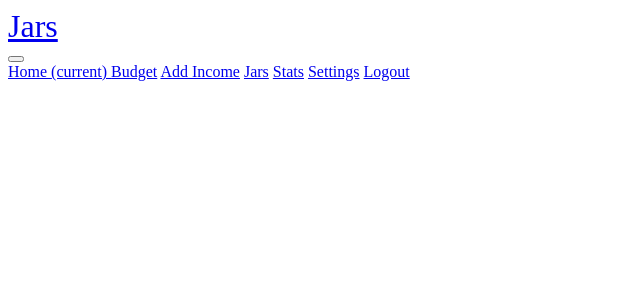
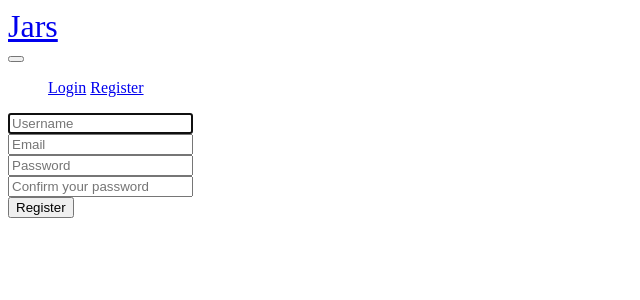
Before and after one commit to daisof06-git/Final-project-CS50, a Flask app: page /register in a window 1280 px wide. Shown: the top 300 px of the page, without its empty margins (0-640 px from the left). Run offline with Flask 3, Linux system fonts and the light colour scheme; some libraries are stand-ins or nearby versions.

Commit message:
layout and basic structures

```diff
--- a/app.py
+++ b/app.py
@@ -28,7 +28,7 @@ def after_request(response):
 @app.route("/")
 @login_required
 def index():
-    pass
+    return render_template("index.html")
 
 @app.route("/login", methods = ["GET", "POST"])
 def login():
@@ -73,6 +73,7 @@ def login():
 @app.route("/income", methods = ["GET", "POST"])
 @login_required
 def add_income():
+
     if request.method == "GET":
         return render_template("income.html")
 
@@ -132,3 +133,7 @@ def budget():
 def stats():
     if request.method == "GET":
         return render_template("stats.html")
+
+
+if __name__ == '__main__':
+    app.run(debug=True)
--- a/templates/layout.html
+++ b/templates/layout.html
@@ -17,18 +17,38 @@
             <button class="navbar-toggler" type="button" data-toggle="collapse" data-target="#navbarNavAltMarkup" aria-controls="navbarNavAltMarkup" aria-expanded="false" aria-label="Toggle navigation">
                 <span class="navbar-toggler-icon"></span>
             </button>
-            <div class="collapse navbar-collapse" id="navbarNavAltMarkup">
-                <div class="navbar-nav">
-                    <a class="nav-item nav-link active" href="/"> Home <span class="sr-only">(current)
-                    </span></a>
-                    <a class="nav-item nav-link" href="/budget">Budget</a>
-                    <a class="nav-item nav-link" href="/income">Add Income</a>
-                    <a class="nav-item nav-link" href="#">Jars</a>
-                    <a class="nav-item nav-link" href="#">Stats</a>
-                    <a class="nav-item nav-link" href="#">Settings</a>
-                    <a class="nav-item nav-link" href="#">Logout</a>
-                </div>
+            <div class="collapse navbar-collapse" id="navbar">
+                {% if session["user_id"] %}
+                    <ul class="navbar-nav ms-auto mt-2">
+                        <a class="nav-item nav-link active" href="/"> Home <span class="sr-only">(current)
+                        </span></a>
+                        <a class="nav-item nav-link" href="/budget">Budget</a>
+                        <a class="nav-item nav-link" href="/income">Add Income</a>
+                        <a class="nav-item nav-link" href="/jars">Jars</a>
+                        <a class="nav-item nav-link" href="/stats">Stats</a>
+                        <a class="nav-item nav-link" href="/settings">Settings</a>
+                    </ul>
+                    <ul class="navbar-nav ms-auto mt-2">
+                        <a class="nav-item nav-link" href="/logout">Logout</a>
+                    </ul>
+                {% else %}
+                    <ul class="navbar-nav ms-auto mt-2">
+                        <a class="nav-item nav-link" href="/login">Login</a>
+                        <a class="nav-item nav-link" href="/register">Register</a>
+                    </ul>
+                {% endif %}
             </div>
         </nav>
+        {% if get_flashed_messages() %}
+            <header>
+                <div class="alert alert-primary mb-0 text-center" role="alert">
+                    {{ get_flashed_messages() | join(" ") }}
+                </div>
+            </header>
+        {% endif %}
+
+        <main class="container py-5 text-center">
+            {% block main %}{% endblock %}
+        </main>
     </body>
 </html>
```
